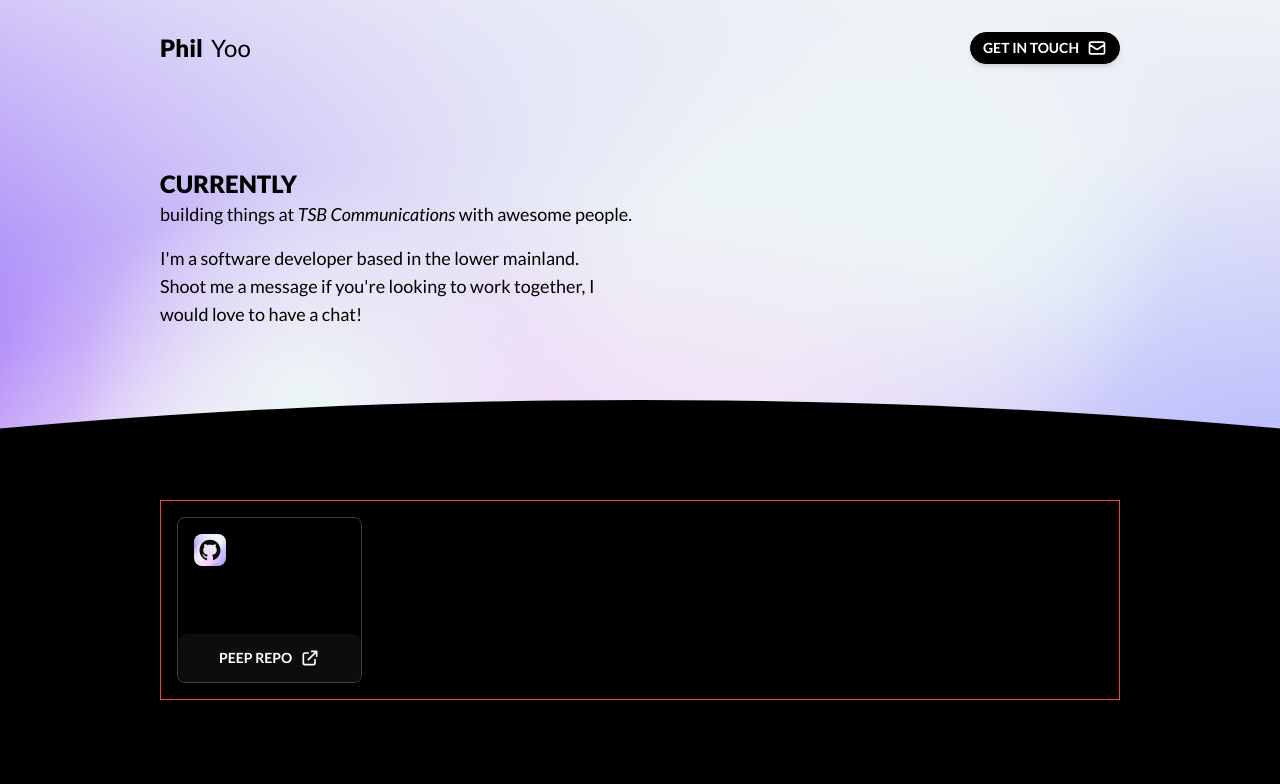
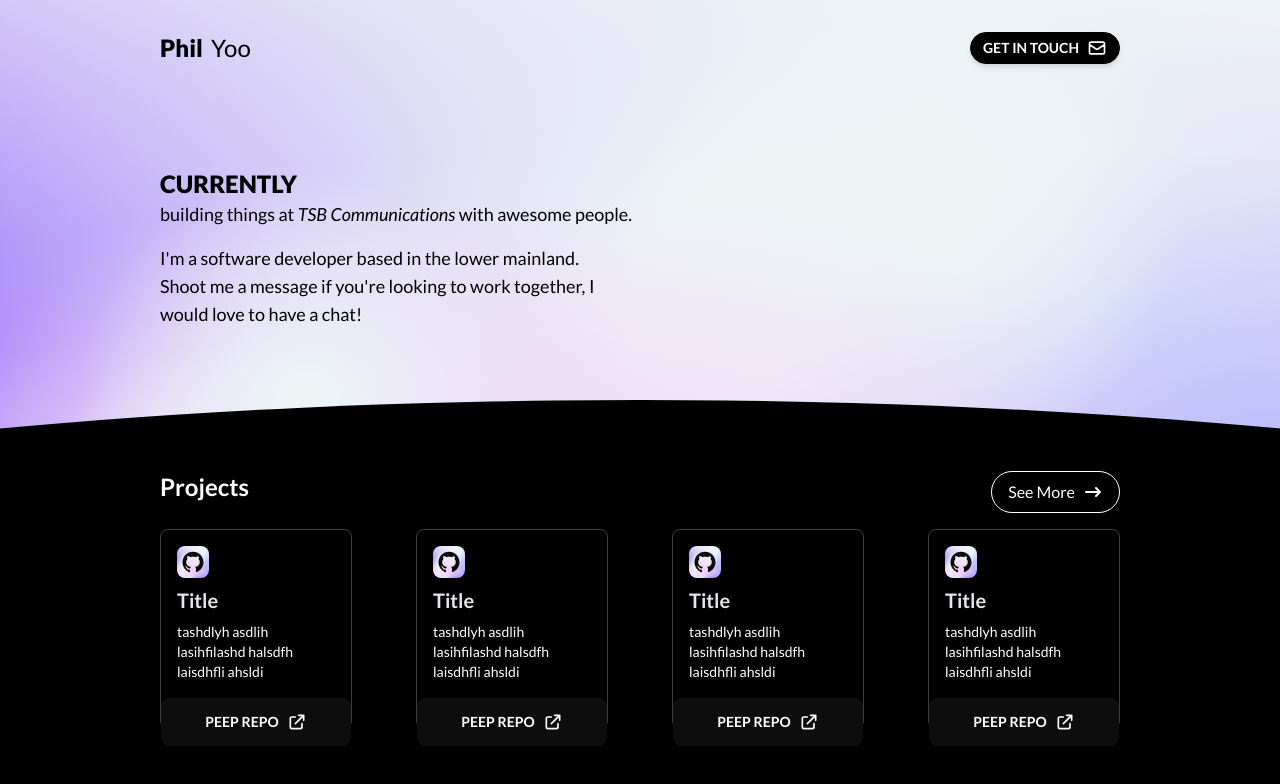
Before and after one commit to josemourinho333/josemourinho333.github.io, a React (Create React App) app: page / in a window 1280 px wide. Shown: the top 784 px of the page. Built offline with nearby package versions, Linux system fonts and the light colour scheme.

Commit message:
Add label and buttons, add content skeleton for carousel cards

```diff
--- a/src/components/Carousel/components/CarouselCard.jsx
+++ b/src/components/Carousel/components/CarouselCard.jsx
@@ -7,17 +7,22 @@ const CarouselCard = () => {
   return (
     <div
       id="carousel-card"
-      className="rounded-lg ease-in-out duration-300 flex flex-col"
+      className="group rounded-lg ease-in-out duration-300 flex flex-col"
     >
-      <div className="flex-grow flex flex-col p-4">
-        <AiOutlineGithub className="w-8 h-8 text-primary rounded-lg p-1" style={{
+      <div className="flex-grow flex flex-col p-4 gap-2 h-full">
+        <AiOutlineGithub className="w-8 h-8 text-primary rounded-lg p-1 flex-grow-0" style={{
           "backgroundSize": "100% 100%",
           "backgroundPosition": "0px 0px,0px 0px,0px 0px,0px 0px,0px 0px,0px 0px,0px 0px,0px 0px,0px 0px,0px 0px,0px 0px",
           "backgroundImage": "radial-gradient(18% 28% at 24% 50%, #edf4f6 7%, #073AFF00 100%),radial-gradient(18% 28% at 18% 71%, #edf4f6 6%, #073AFF00 100%),radial-gradient(70% 53% at 36% 76%, #f6cef8 0%, #073AFF00 100%),radial-gradient(42% 53% at 15% 94%, #edf4f6 7%, #073AFF00 100%),radial-gradient(42% 53% at 34% 72%, #edf4f6 7%, #073AFF00 100%),radial-gradient(18% 28% at 35% 87%, #edf4f6 7%, #073AFF00 100%),radial-gradient(31% 43% at 7% 98%, #edf4f6 24%, #073AFF00 100%),radial-gradient(21% 37% at 72% 23%, #edf4f6 24%, #073AFF00 100%),radial-gradient(35% 56% at 91% 74%, #AAB0FFFF 0%, #073AFF00 100%),radial-gradient(74% 86% at 67% 38%, #edf4f6 24%, #073AFF00 100%),linear-gradient(188deg, #f0f2f7 1%, #4C00FCFF 100%)"
         }} />
-
+        <p className="text-gray-200 flex-grow-0 text-xl font-semibold group-hover:text-primary">
+          Title
+        </p>
+        <p className="overflow-clip text-sm h-[60px] group-hover:text-primary">
+          tashdlyh asdlih lasihfilashd halsdfh laisdhfli ahsldi hlaihflahsdf asdhfilhasdhfaihsdfiahsd adslifhalsidhflashd  sahdflahsdlifhl ihl dhslf ifhl ihl dhslfifhl ihl dhslf
+        </p>
       </div>
-      <button className="btn btn-primary flex items-center gap-2 rounded-lg flex-grow-0 hover:bg-primary-content/50 hover:text-primary hover:border-none">
+      <button className="btn btn-primary flex items-center gap-2 rounded-lg flex-grow-0 group-hover:bg-primary-content/50 group-hover:text-primary group-hover:border-none">
         Peep Repo <HiOutlineExternalLink className="w-5 h-5" />
       </button>
     </div>
--- a/src/components/Carousel/index.jsx
+++ b/src/components/Carousel/index.jsx
@@ -4,9 +4,11 @@ import CarouselCard from "./components/CarouselCard.jsx";
 const Carousel = () => {
 
   return (
-    <div className="h-1/2 w-full border border-1 border-red-500 flex p-4 gap-4 justify-between">
+    <div className="h-1/2 w-full flex gap-4 justify-between">
       <CarouselCard />
-
+      <CarouselCard />
+      <CarouselCard />
+      <CarouselCard />
     </div>
   )
 };
--- a/src/components/NewHome.jsx
+++ b/src/components/NewHome.jsx
@@ -2,6 +2,7 @@ import React from 'react';
 import Nav from '../components/Nav';
 import Carousel from './Carousel';
 import NewIntro from './NewIntro.jsx';
+import { HiArrowNarrowRight } from 'react-icons/hi';
 
 const NewHome = () => {
   return (
@@ -18,7 +19,11 @@ const NewHome = () => {
         <Nav />
         <NewIntro />
       </div>
-      <div id="carousel-section" className="basis-[50%] px-6 md:px-40 lg:px-40 xl:px-40 xxl:px-40 bg-neutral text-white flex flex-col justify-center items-center">
+      <div id="carousel-section" className="basis-[50%] px-6 md:px-40 lg:px-40 xl:px-40 xxl:px-40 bg-neutral text-white flex flex-col justify-center items-center gap-4">
+        <div className="w-full flex justify-between">
+          <p className="font-bold text-2xl">Projects</p>
+          <button className="border border-1 border-primary-content px-4 py-2 rounded-full flex items-center gap-2">See More <HiArrowNarrowRight className="w-5 h-5" /></button>
+        </div>
         <Carousel />
       </div>
     </div>
```
